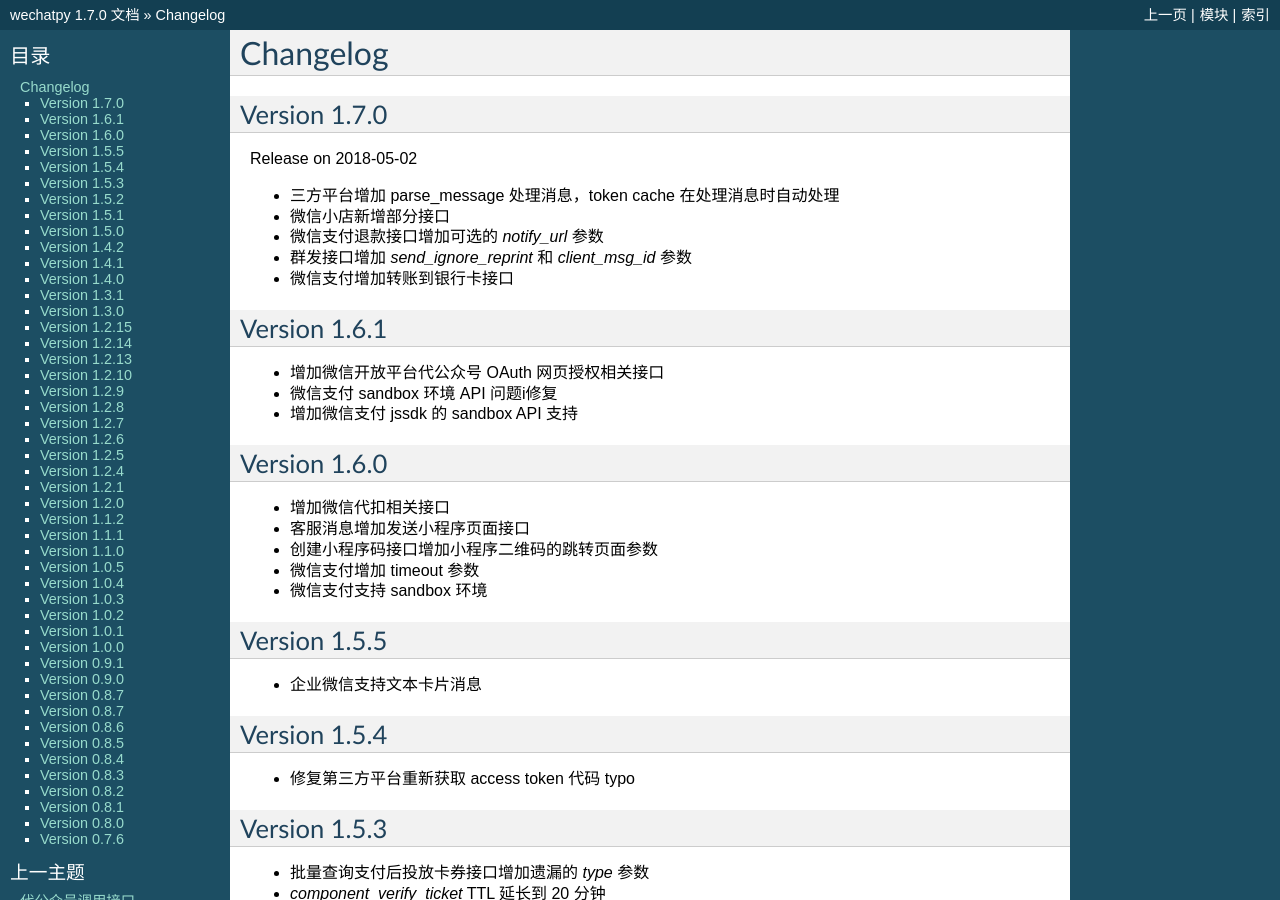
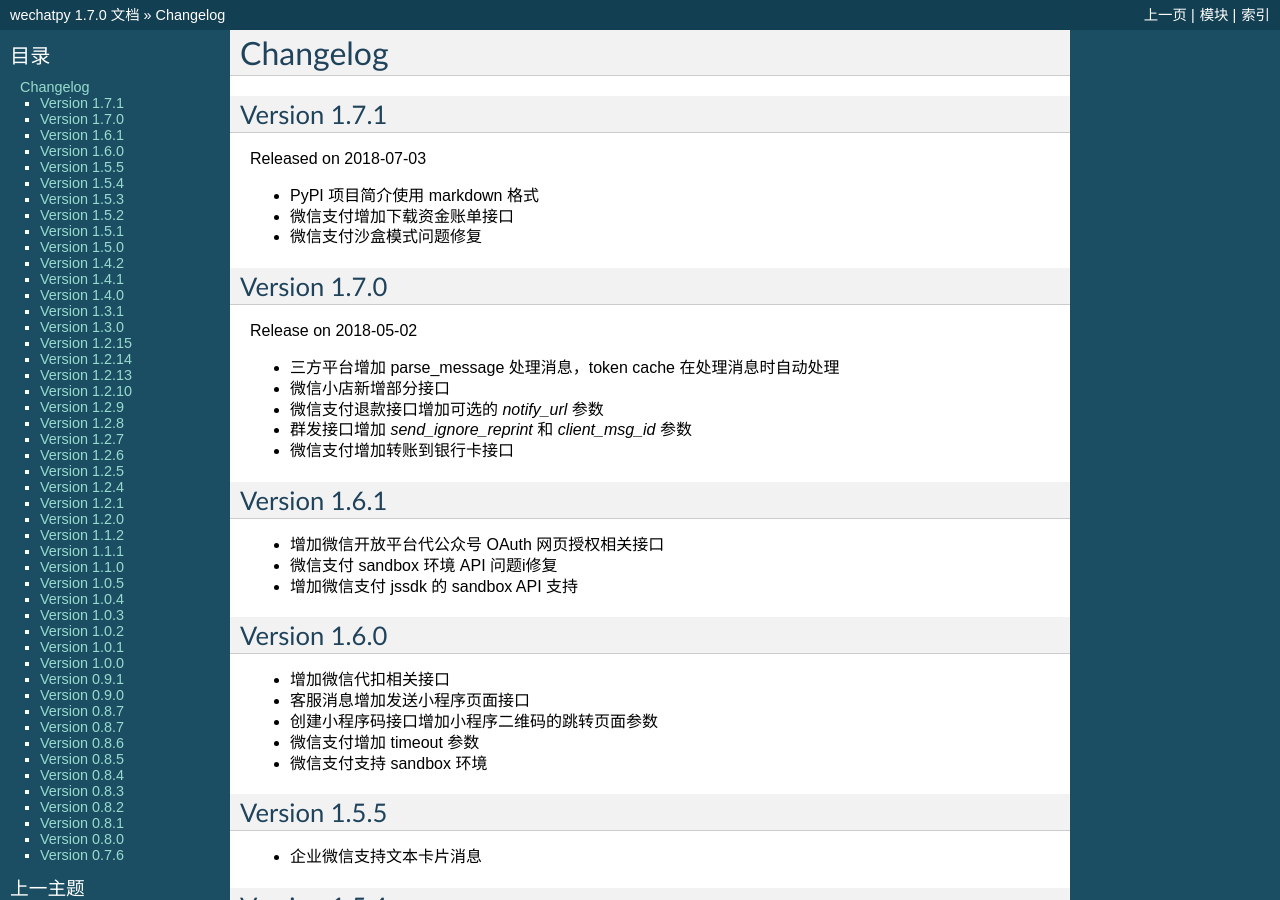
Before and after one commit to wechatpy/wechatpy, a Sphinx documentation site: the page built from docs/changelog.rst, in a window 1280 px wide and 900 px high. Built offline with Sphinx 7.4.7, drawn with Linux system fonts in a browser that asks for light colours.

Commit message:
Update changelog for v1.7.1

```diff
--- a/docs/changelog.rst
+++ b/docs/changelog.rst
@@ -1,5 +1,14 @@
 Changelog
 ================
+
+Version 1.7.1
+-----------------
+
+Released on 2018-07-03
+
++ PyPI 项目简介使用 markdown 格式
++ 微信支付增加下载资金账单接口
++ 微信支付沙盒模式问题修复
 
 Version 1.7.0
 -----------------
```
